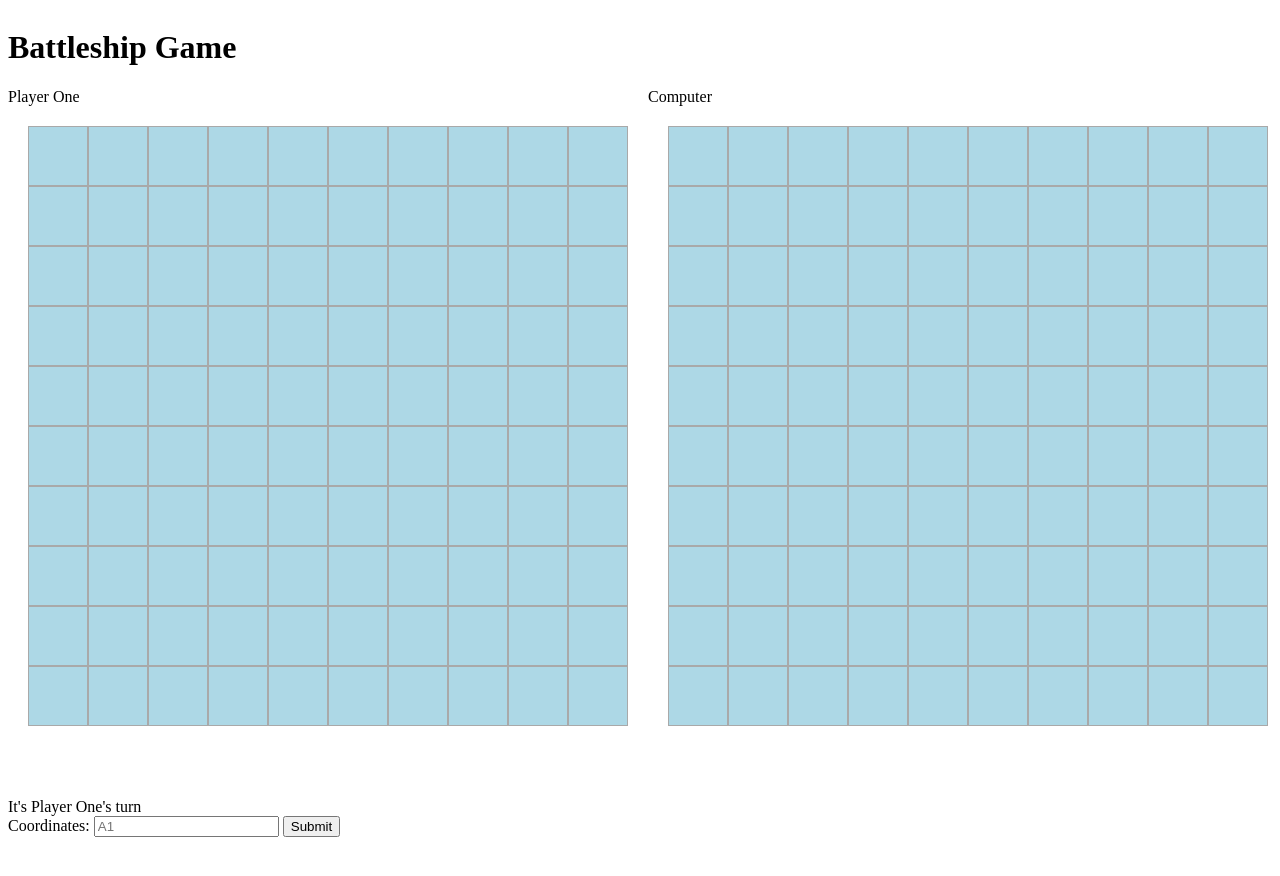
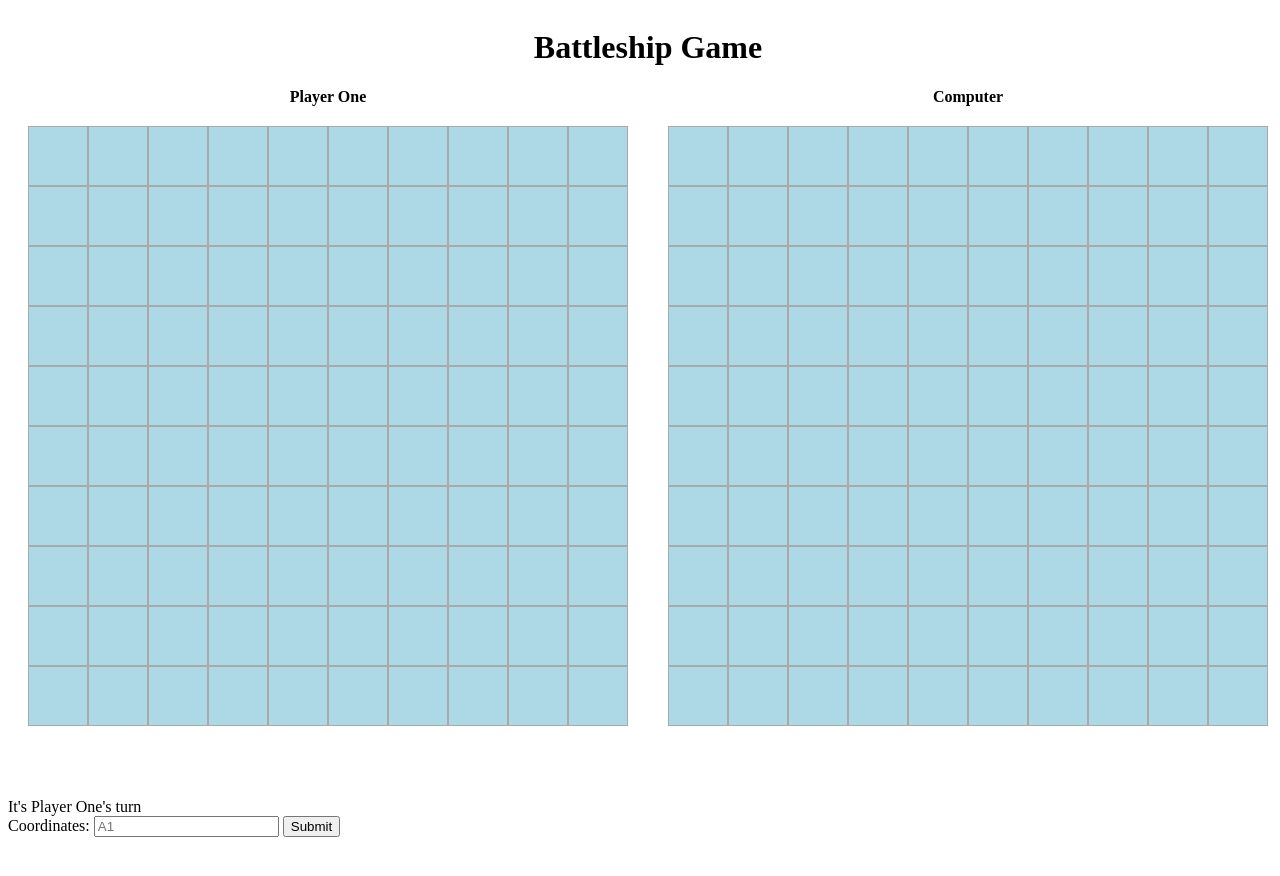
Before and after one commit to weitingyp/battleship-game, a website built with webpack: page src/template.html in a window 1280 px wide. Built offline with nearby package versions, Linux system fonts and the light colour scheme.

Commit message:
feat: center player names and game title

```diff
--- a/src/index.js
+++ b/src/index.js
@@ -24,7 +24,7 @@ function initCells() {
 		gameboardContainersId[+nextPlayerContainer] + " .cell.unknown-cell",
 	);
 	for (const cell of cells) {
-        cell.classList.add("active");
+		cell.classList.add("active");
 		cell.addEventListener("click", attackCell);
 	}
 }
--- a/src/styles.css
+++ b/src/styles.css
@@ -40,8 +40,17 @@
     " player-board ";
 }
 
+#title {
+    display: flex;
+    justify-content: center;
+}
+
 .player-name{
     grid-area: player-name;
+    font-weight: bold;
+    display: flex;
+    align-content: center;
+    justify-content: center;
 }
 
 .player-board{
```
